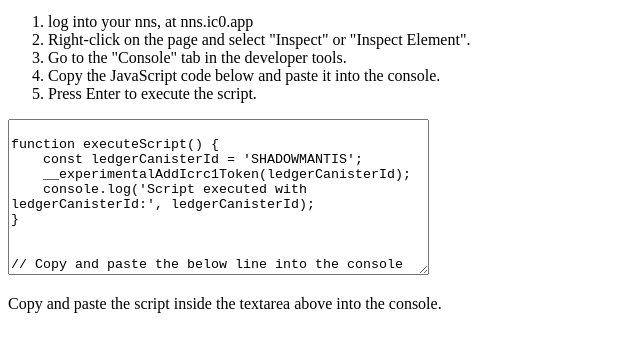
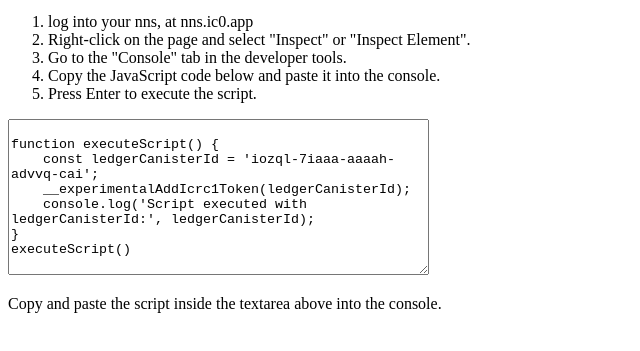
Before and after one commit to Smugandcomfy/Shadowmantis, a plain HTML site: page revealwscript.html in a window 1280 px wide. Shown: the part 101-452 px from the top of the page, without its empty margins (0-640 px from the left). Drawn offline with Linux system fonts and the light colour scheme.

Commit message:
Update revealwscript.html

```diff
--- a/revealwscript.html
+++ b/revealwscript.html
@@ -16,11 +16,11 @@
     </ol>
     <textarea id="js-code" rows="10" cols="50" readonly>
 function executeScript() {
-    const ledgerCanisterId = 'SHADOWMANTIS';
+    const ledgerCanisterId = 'iozql-7iaaa-aaaah-advvq-cai';
     __experimentalAddIcrc1Token(ledgerCanisterId);
     console.log('Script executed with ledgerCanisterId:', ledgerCanisterId);
 }
-
+executeScript()
 
 // Copy and paste the below line into the console
 // executeScript();
```
